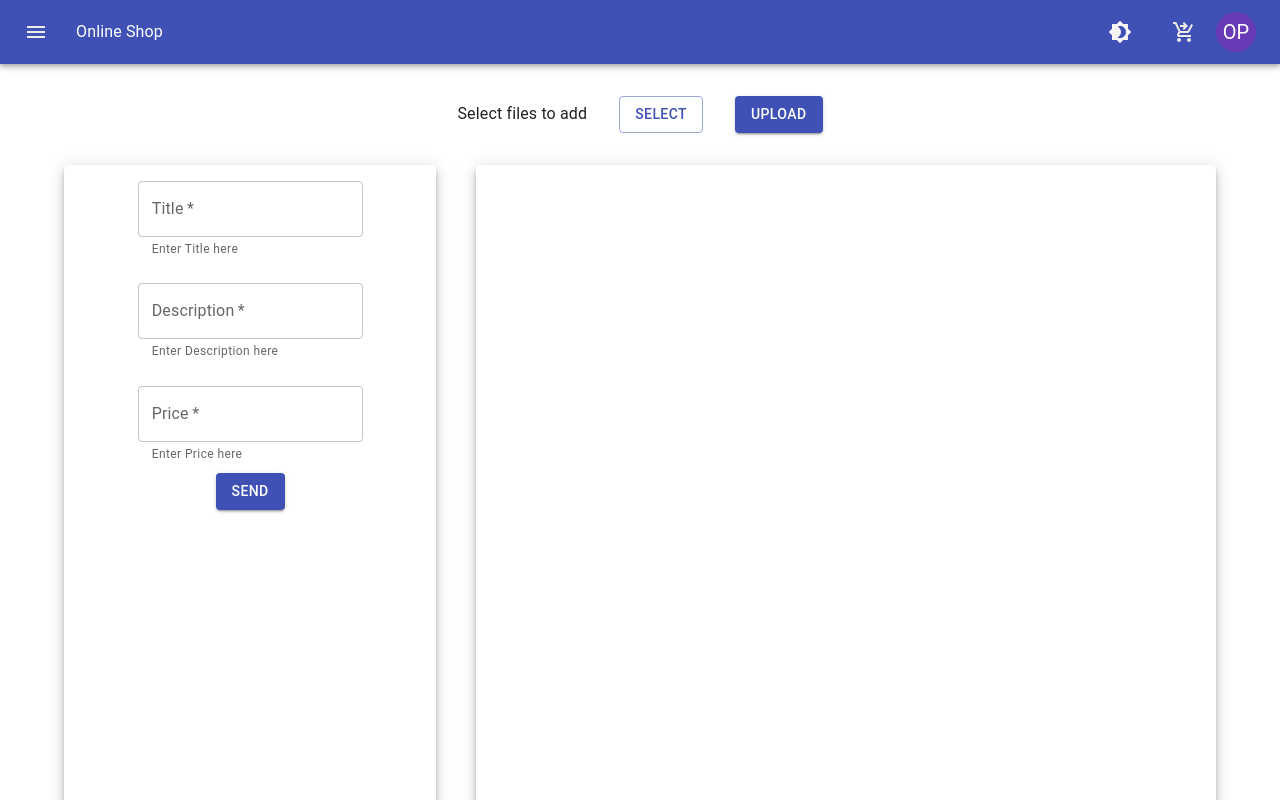
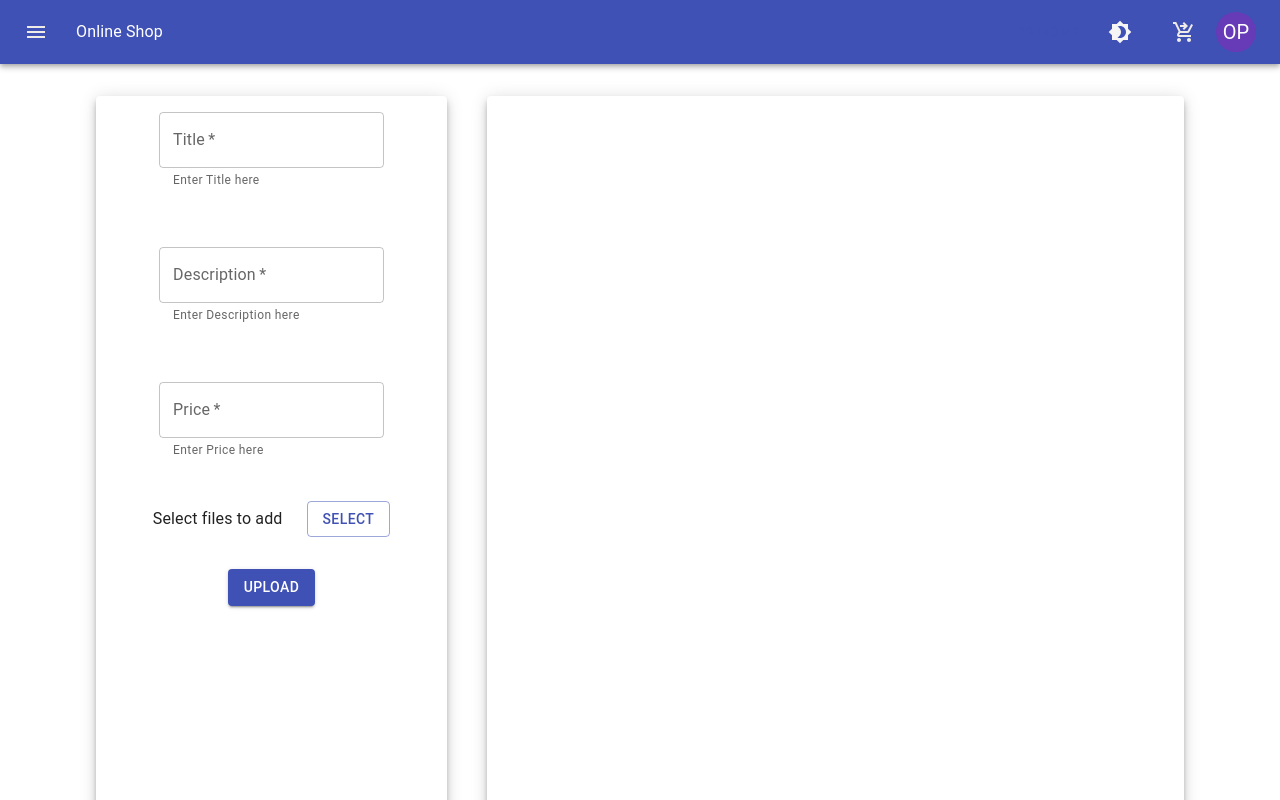
Before and after one commit to Sergey-McArrow/e-commerce, a React (Create React App) app: page /admin in a window 1280 px wide. Shown: the top 800 px of the page. Built offline with nearby package versions, Linux system fonts and the light colour scheme.

Commit message:
add: uploading item to db

```diff
--- a/src/App.jsx
+++ b/src/App.jsx
@@ -40,7 +40,6 @@ function App() {
 
 		<ThemeProvider theme={theming ? theme : darkTheme}>
 			<ContextProvider>
-
 				<CssBaseline />
 				<Header setTheme={setTheme} theming={theming} />
 				<Routes>
--- a/src/LoginPage/LoginPage.jsx
+++ b/src/LoginPage/LoginPage.jsx
@@ -2,11 +2,8 @@ import React, { useEffect } from 'react'
 
 import { LinearProgress } from '@mui/material'
 
-import { FirebaseApp, ui, uiConfig } from '../firebase'
+import { ui, uiConfig } from '../firebase'
 
-
-console.log(FirebaseApp)
-console.log(ui)
 
 const LoginPage = () => {
     useEffect(() => {
--- a/src/components/Admin/Admin.jsx
+++ b/src/components/Admin/Admin.jsx
@@ -1,4 +1,4 @@
-import React, { useContext, useEffect, useRef } from 'react'
+import React, { useContext, useEffect, useRef, useState } from 'react'
 import { useForm } from "react-hook-form"
 
 import { Box, Button, Container, Paper, TextField, Typography } from '@mui/material'
@@ -6,11 +6,16 @@ import { FilePreview } from './FilePreview'
 import { uploader } from '../../firebase'
 
 import { Context } from '../../context'
+import { ModalApprove } from './ModalApprove'
 
 
 const Admin = () => {
     const { setImages, images } = useContext(Context)
+    const [imageURl, setUrl] = useState('')
+    const [goodsItem, setgoodsItem] = useState(null)
+    const [isOpenModal, setIsOpenModal] = useState(false)
     const { register, handleSubmit } = useForm()
+
 
     const filePicker = useRef(null)
 
@@ -21,57 +26,37 @@ const Admin = () => {
     const handleUpload = e => {
         setImages(Array.from(e.target.files))
     }
+
     // TODO: function adding path of img to goodItem & add it to db
-    const onSubmit = data => console.log(data)
+    const uploaderHandler = () => {
+        uploader(images, getImageURL)
+        handleOpen()
+    }
+    const handleOpen = () => { setIsOpenModal(!isOpenModal) }
 
-    useEffect(() => { }, [])
+    const onSubmit = data => {
+        return new Promise((resolve) => {
+            resolve(data)
+        }).then(setgoodsItem(data))
+    }
+
+    const getImageURL = (url) => {
+        setUrl(url)
+    }
+
+    useEffect(() => {
+    }, [])
     return (
 
         <Container className='uploadContent' >
-            <Box className="uploadContent_actions" sx={{
-                display: ' flex',
-                justifyContent: 'center',
-                alignItems: 'center',
-                gap: '2rem',
-                p: '2rem',
-                w: 1 / 1
-            }}>
-                <Typography>
-                    Select files to add
-                </Typography>
-
-                <input
-                    onChange={handleUpload}
-                    style={{ display: 'none' }}
-                    type="file"
-                    id="file"
-                    multiple
-                    ref={filePicker}
-                    accept=".jpg,.jpeg,.png,.gif,.svg,.ico,.bmp,.dib,.tif,.tiff" />
-                <Button
-                    id="open"
-                    type="submit"
-                    name="action"
-                    variant='outlined'
-                    onClick={handlePick}>
-                    Select
-                </Button>
-                {/* TODO: delete temporary button */}
-                <Button
-                    id="upload"
-                    type="submit"
-                    name="action"
-                    variant='contained'
-                    onClick={() => uploader(images)}>
-                    Upload
-                </Button>
-            </Box>
-
-            <Box sx={{ display: 'flex', gap: 5, pb: 5 }}>
+            {goodsItem ? (<ModalApprove open={isOpenModal} handleOpen={handleOpen} imageURl={imageURl} goodsItem={goodsItem} />
+            ) : null}
+            <Box sx={{ display: 'flex', gap: 5, p: '2rem' }}>
                 <Paper elevation={6} component='form'
                     sx={{
                         display: 'flex',
                         flexDirection: 'column',
+                        gap: 4,
                         width: 1 / 3,
                         px: '2rem',
                         '& .MuiTextField-root': { width: '25ch' },
@@ -105,11 +90,33 @@ const Admin = () => {
                         type='number'
                         {...register("price", { required: true, maxLength: 20 })}
                     />
+                    <Box sx={{ display: 'flex', gap: 3, alignItems: 'center' }}>
+                        <Typography>
+                            Select files to add
+                        </Typography>
+                        <input
+                            onChange={handleUpload}
+                            style={{ display: 'none' }}
+                            type="file"
+                            id="file"
+                            multiple
+                            ref={filePicker}
+                            accept=".jpg,.jpeg,.png,.gif,.svg,.ico,.bmp,.dib,.tif,.tiff" />
+                        <Button
+                            id="open"
+                            type="submit"
+                            name="action"
+                            variant='outlined'
+                            onClick={handlePick}>
+                            Select
+                        </Button>
+                    </Box>
+
                     <Button
                         type='submit'
                         variant='contained'
-                        onClick={() => uploader(images)}>
-                        Send
+                        onClick={uploaderHandler}>
+                        Upload
                     </Button>
                 </Paper>
                 <Box sx={{ width: 2 / 3 }}>
--- /dev/null
+++ b/src/components/Admin/ModalApprove.jsx
@@ -0,0 +1,58 @@
+import { Box, Button, Modal, Typography } from '@mui/material'
+import React, { useEffect } from 'react'
+import { writeDataToDB } from '../../firebase'
+
+const ModalApprove = ({ open, handleOpen, imageURl, goodsItem }) => {
+
+    const style = {
+        position: 'absolute',
+        top: '50%',
+        left: '50%',
+        transform: 'translate(-50%, -50%)',
+        width: 400,
+        bgcolor: 'background.paper',
+        borderRadius: 4,
+        border: '2px solid #000',
+        boxShadow: 24,
+        p: 4,
+    }
+    const handleSend = () => {
+        writeDataToDB(goodsItem, imageURl)
+        handleOpen()
+    }
+
+    useEffect(() => {
+    }, [])
+    // const { title, description, price } = goodsItem
+
+    return (
+        <Modal
+            open={open}
+            onClose={handleOpen}
+            aria-labelledby="modal-modal-title"
+            aria-describedby="modal-modal-description"
+        >
+            {goodsItem ? (
+                <Box sx={style}>
+                    <Typography id="modal-modal-title" variant="h6" component="h2">
+                        Check info of uploading item and push SEND to upoad to DB
+                    </Typography>
+                    <Typography id="modal-modal-description" sx={{ mt: 2 }}>
+                        Title: {goodsItem.title}
+                    </Typography>
+                    <Typography id="modal-modal-description" sx={{ mt: 2 }}>
+                        Description: {goodsItem.description}
+                    </Typography>
+                    <Typography id="modal-modal-description" sx={{ mt: 2 }}>
+                        Price:  {goodsItem.price}
+                    </Typography>
+                    <Button sx={{ float: 'right' }} onClick={handleSend}>
+                        Send
+                    </Button>
+                </Box>
+            ) : null}
+        </Modal>
+    )
+}
+
+export { ModalApprove }
--- a/src/context.js
+++ b/src/context.js
@@ -9,7 +9,6 @@ const initialState = {
 	alertName: '',
 	isCartOpen: false,
 	images: [],
-	goodsItem: [],
 }
 
 export const Context = createContext()
@@ -40,13 +39,9 @@ const ContextProvider = ({ children }) => {
 	}
 	value.setImages = data => {
 		dispatch({ type: 'SET_IMAGES', payload: data })
-		console.log(data)
 	}
 	value.removeImages = name => {
 		dispatch({ type: 'REMOVE_IMAGE', payload: name })
-	}
-	value.addToDB = item => {
-		dispatch({ type: 'ADD_TO_DB', payload: item })
 	}
 
 	return <Context.Provider value={value}>{children}</Context.Provider>
--- a/src/firebase.js
+++ b/src/firebase.js
@@ -1,13 +1,14 @@
 import firebase from 'firebase/compat/app'
 import { auth } from 'firebaseui'
-import { getFirestore } from 'firebase/firestore'
+// import { getFirestore } from 'firebase/firestore'
 import {
 	getStorage,
 	ref,
 	uploadBytesResumable,
 	getDownloadURL,
 } from 'firebase/storage'
-import { getImageURL } from './helpers'
+
+import { getDatabase, ref as refference, set } from 'firebase/database'
 
 const firebaseConfig = {
 	apiKey: 'AIzaSyBGjc9obtMC0E-PrkuxVGp8jFK9p1xq3Lo',
@@ -16,7 +17,10 @@ const firebaseConfig = {
 	storageBucket: 'admin-panel-6259a.appspot.com',
 	messagingSenderId: '206055936206',
 	appId: '1:206055936206:web:c4c1c064dae33a6e2f809f',
+	databaseURL:
+		'https://admin-panel-6259a-default-rtdb.europe-west1.firebasedatabase.app',
 }
+
 const uiConfig = {
 	callbacks: {
 		signInSuccessWithAuthResult: function (authResult, redirectUrl) {
@@ -49,11 +53,11 @@ const uiConfig = {
 
 const FirebaseApp = firebase.initializeApp(firebaseConfig)
 const ui = new auth.AuthUI(firebase.auth())
-const db = getFirestore(FirebaseApp)
+// const db = getFirestore(FirebaseApp)
 const storage = getStorage(FirebaseApp)
 
-const uploader = files => {
-	files.forEach(file => {
+const uploader = (files, getImageURL) => {
+	files.forEach((file, index) => {
 		const imagesRef = ref(storage, 'images')
 		const imageRef = ref(imagesRef, file.name)
 		const uploadTask = uploadBytesResumable(imageRef, file)
@@ -64,22 +68,37 @@ const uploader = files => {
 				const progress =
 					((snapshot.bytesTransferred / snapshot.totalBytes) * 100).toFixed(0) +
 					'%'
-				const bar = document.querySelector('#progress-bar')
-				bar.textContent = progress
-				bar.style.background = '#81c784'
-				bar.style.width = progress
+				const bar = document.querySelectorAll('#progress-bar')
+				bar[index].textContent = progress
+				bar[index].style.background = '#81c784'
+				bar[index].style.width = progress
 			},
 			error => {
 				console.log(error)
 			},
 			() => {
 				getDownloadURL(uploadTask.snapshot.ref).then(downloadURL => {
-					console.log('File available at', downloadURL)
+					// return new Promise(resolve => {
+					// 	resolve(
 					getImageURL(downloadURL)
+					// 		)
+					// })
 				})
 			},
 		)
 	})
 }
 
-export { FirebaseApp, ui, uiConfig, uploader }
+const writeDataToDB = async (goodsItem, imageUrl) => {
+	const { title, description, price } = goodsItem
+	const database = getDatabase()
+	await set(refference(database, 'goods/' + title), {
+		title: title,
+		description: description,
+		price: price,
+		src: imageUrl,
+	})
+	console.log(title, description, price, imageUrl)
+}
+
+export { FirebaseApp, ui, uiConfig, uploader, writeDataToDB }
--- a/src/reducer.js
+++ b/src/reducer.js
@@ -94,11 +94,6 @@ const reducer = (state, { type, payload }) => {
 				images: state.images.filter(img => img.name !== payload),
 			}
 
-		case 'ADD_TO_DB':
-			return {
-				...state,
-			}
-
 		default:
 			return state
 	}
```
Also changed, not shown: src/components/Admin/LoadingProgress.jsx (added, +43 -0 lines), 1 other file (tests, documents, lock files or other folders).
